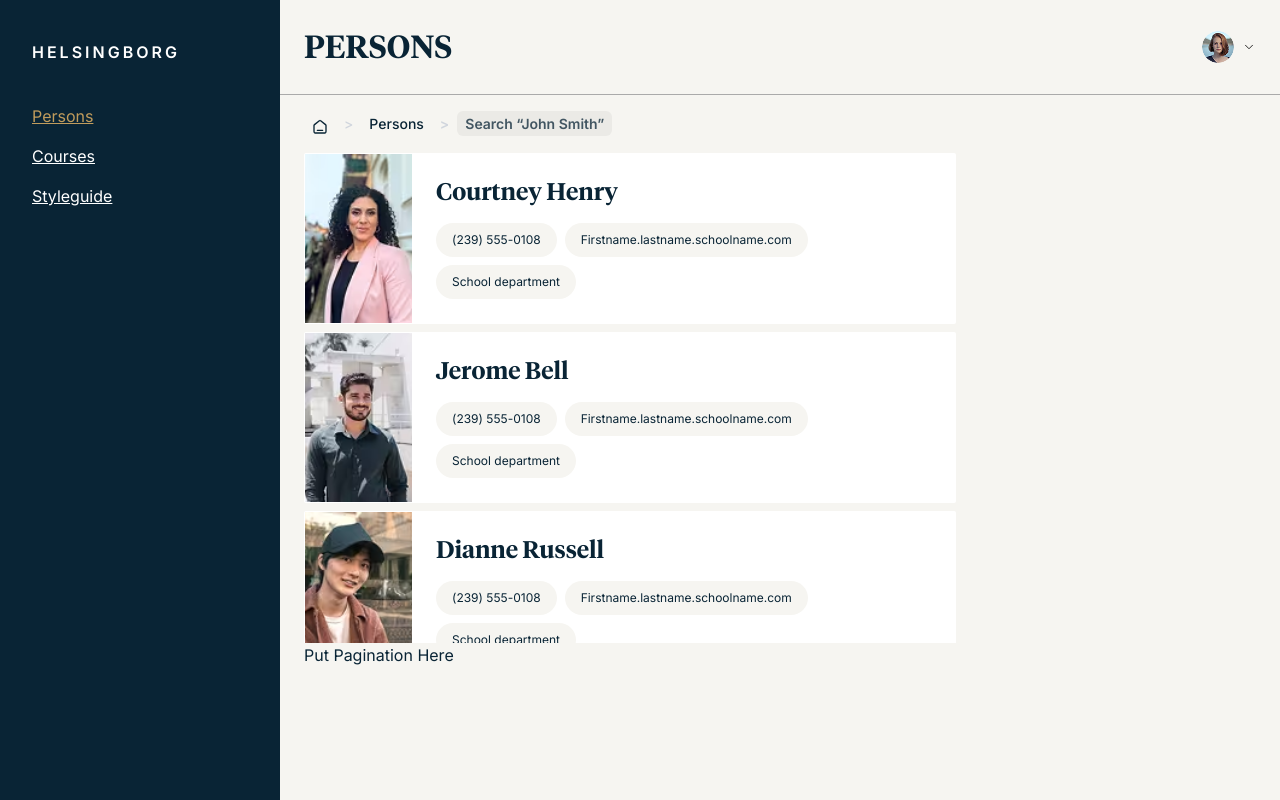
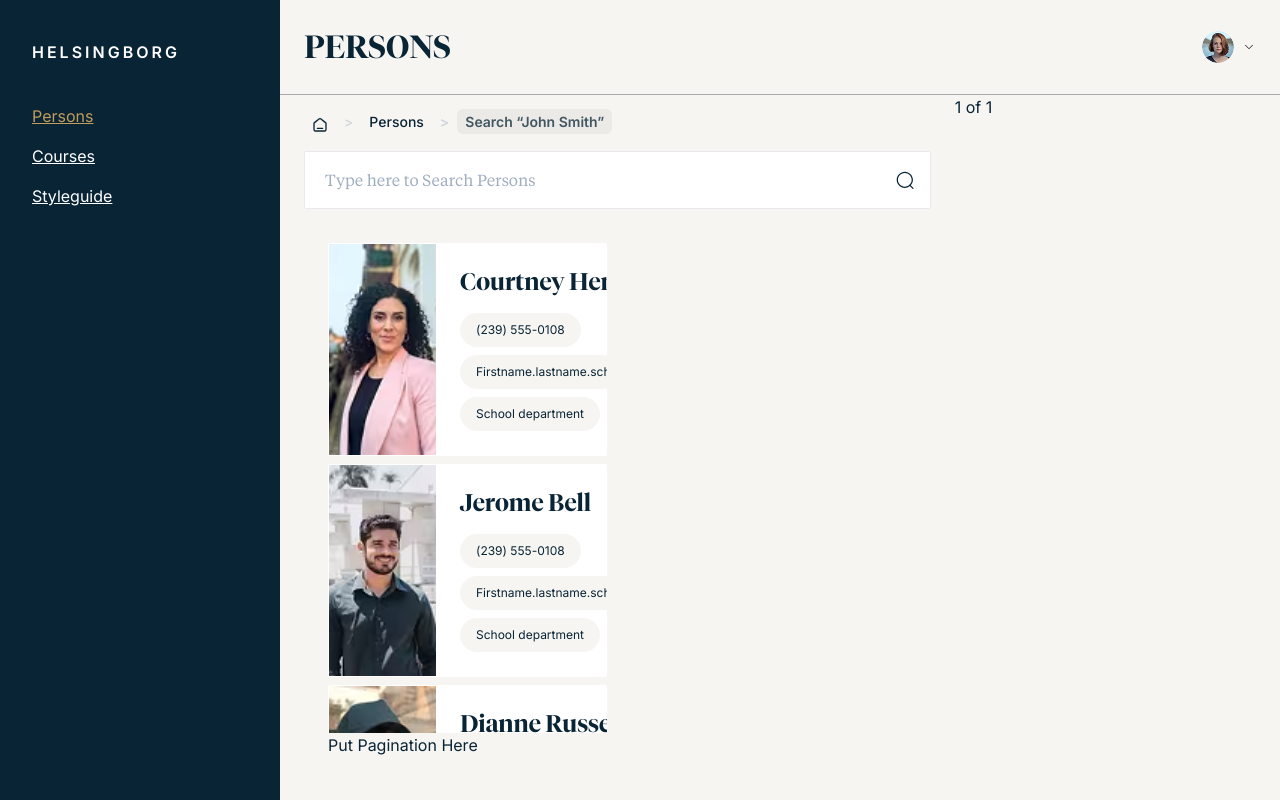
Before and after one commit to dixitSimform/jensen-education, a React (Vite) app: page / in a window 1280 px wide. Built offline with nearby package versions, Linux system fonts and the light colour scheme.

Commit message:
Searchbar

```diff
--- a/src/components/Breadcrumbs.tsx
+++ b/src/components/Breadcrumbs.tsx
@@ -1,20 +1,20 @@
-import { Breadcrumb } from 'react-bootstrap'
-import { Home } from './Icons'
+import { Breadcrumb } from "react-bootstrap";
+import { Home } from "./Icons";
 
 export const Breadcrumbs = () => {
   return (
-    <Breadcrumb className='mb-3'>
-      <Breadcrumb.Item href='#'>
-        <span className='py-1 px-2'>
-          <Home className='fs-6' />
+    <Breadcrumb className="my-3">
+      <Breadcrumb.Item href="#">
+        <span className="py-1 px-2">
+          <Home className="fs-6" />
         </span>
       </Breadcrumb.Item>
-      <Breadcrumb.Item href='https://getbootstrap.com/docs/4.0/components/breadcrumb/'>
-        <span className='py-1 px-2'>Persons</span>
+      <Breadcrumb.Item href="https://getbootstrap.com/docs/4.0/components/breadcrumb/">
+        <span className="py-1 px-2">Persons</span>
       </Breadcrumb.Item>
       <Breadcrumb.Item active>
-        <span className='py-1 px-2'>Search “John Smith”</span>
+        <span className="py-1 px-2">Search “John Smith”</span>
       </Breadcrumb.Item>
     </Breadcrumb>
-  )
-}
+  );
+};
--- /dev/null
+++ b/src/components/Searchbar.tsx
@@ -0,0 +1,20 @@
+import { Button, Form } from "react-bootstrap";
+import { Search } from "../icons/Search";
+
+export const Searchbar = () => {
+  return (
+    <Form>
+      <Form.Group className="mb-3 position-relative">
+        <Form.Control
+          type="text"
+          placeholder="Type here to Search Persons"
+          size="lg"
+          className="pe-5"
+        />
+        <Button bsPrefix="none border-0 position-absolute bg-transparent top-50 end-0 me-2 lh-1 p-2 translate-middle-y">
+          <Search />
+        </Button>
+      </Form.Group>
+    </Form>
+  );
+};
--- /dev/null
+++ b/src/icons/Search.tsx
@@ -0,0 +1,31 @@
+interface ChevronDownProps {
+  width?: string;
+  height?: string;
+  className?: string;
+}
+
+export const Search = ({ width, height, className }: ChevronDownProps) => {
+  return (
+    <svg
+      className={className || ""}
+      width={width || 20}
+      height={height || 20}
+      viewBox="0 0 20 20"
+      fill="none"
+      xmlns="http://www.w3.org/2000/svg"
+    >
+      <path
+        fillRule="evenodd"
+        clipRule="evenodd"
+        d="M9.80541 2.94002C6.01372 2.94002 2.93994 6.01379 2.93994 9.80548C2.93994 13.5972 6.01372 16.6709 9.80541 16.6709C13.5971 16.6709 16.6709 13.5972 16.6709 9.80548C16.6709 6.01379 13.5971 2.94002 9.80541 2.94002ZM1.68994 9.80548C1.68994 5.32344 5.32336 1.69002 9.80541 1.69002C14.2875 1.69002 17.9209 5.32344 17.9209 9.80548C17.9209 14.2875 14.2875 17.9209 9.80541 17.9209C5.32336 17.9209 1.68994 14.2875 1.68994 9.80548Z"
+        fill="#092435"
+      />
+      <path
+        fillRule="evenodd"
+        clipRule="evenodd"
+        d="M14.5727 14.9629C14.8164 14.7185 15.2121 14.718 15.4565 14.9617L18.3932 17.8908C18.6376 18.1346 18.6381 18.5303 18.3944 18.7747C18.1506 19.0191 17.7549 19.0196 17.5105 18.7758L14.5738 15.8468C14.3294 15.603 14.3289 15.2073 14.5727 14.9629Z"
+        fill="#092435"
+      />
+    </svg>
+  );
+};
--- a/src/pages/Persons.tsx
+++ b/src/pages/Persons.tsx
@@ -1,54 +1,66 @@
-import { Breadcrumbs } from '../components/Breadcrumbs'
-import { Header } from '../components/Header'
-import { PersonCard } from '../components/PersonCard'
+import { Col, Row, Stack } from "react-bootstrap";
+import { Breadcrumbs } from "../components/Breadcrumbs";
+import { Header } from "../components/Header";
+import { PersonCard } from "../components/PersonCard";
+import { Searchbar } from "../components/Searchbar";
 
 export const Persons = () => {
   return (
-    <div className='persons'>
-      <Header title='Persons' />
-      <div className='persons__main'>
-        <div className='persons__listing'>
+    <>
+      <Header title="Persons" />
+      <Stack className="px-4">
+        <Row>
+          <Col lg="8">
             <Breadcrumbs />
-          <div className='persons__list'>
+            <Searchbar />
+            <div className="persons">
+              <div className="persons__main">
+                <div className="persons__listing">
+                  <div className="persons__list">
                     <PersonCard
-              image='/images/1.avif'
-              name='Courtney Henry'
-              number='(239) 555-0108'
-              email='Firstname.lastname.schoolname.com'
-              department='School department'
+                      image="/images/1.avif"
+                      name="Courtney Henry"
+                      number="(239) 555-0108"
+                      email="Firstname.lastname.schoolname.com"
+                      department="School department"
                     />
                     <PersonCard
-              image='/images/2.avif'
-              name='Jerome Bell'
-              number='(239) 555-0108'
-              email='Firstname.lastname.schoolname.com'
-              department='School department'
+                      image="/images/2.avif"
+                      name="Jerome Bell"
+                      number="(239) 555-0108"
+                      email="Firstname.lastname.schoolname.com"
+                      department="School department"
                     />
                     <PersonCard
-              image='/images/3.avif'
-              name='Dianne Russell'
-              number='(239) 555-0108'
-              email='Firstname.lastname.schoolname.com'
-              department='School department'
+                      image="/images/3.avif"
+                      name="Dianne Russell"
+                      number="(239) 555-0108"
+                      email="Firstname.lastname.schoolname.com"
+                      department="School department"
                     />
                     <PersonCard
-              image='/images/4.avif'
-              name='Cameron Williamson'
-              number='(239) 555-0108'
-              email='Firstname.lastname.schoolname.com'
-              department='School department'
+                      image="/images/4.avif"
+                      name="Cameron Williamson"
+                      number="(239) 555-0108"
+                      email="Firstname.lastname.schoolname.com"
+                      department="School department"
                     />
                     <PersonCard
-              image='/images/5.avif'
-              name='Wade Warren'
-              number='(239) 555-0108'
-              email='Firstname.lastname.schoolname.com'
-              department='School department'
+                      image="/images/5.avif"
+                      name="Wade Warren"
+                      number="(239) 555-0108"
+                      email="Firstname.lastname.schoolname.com"
+                      department="School department"
                     />
                   </div>
-          <div className='pagination'>Put Pagination Here</div>
+                  <div className="pagination">Put Pagination Here</div>
                 </div>
               </div>
             </div>
-  )
-}
+          </Col>
+          <Col lg="4">1 of 1</Col>
+        </Row>
+      </Stack>
+    </>
+  );
+};
--- a/src/pages/Styleguide.tsx
+++ b/src/pages/Styleguide.tsx
@@ -1,8 +1,18 @@
-import { Button, Dropdown, Stack } from "react-bootstrap";
+import {
+  Button,
+  Dropdown,
+  Stack,
+  ToggleButton,
+  ToggleButtonGroup,
+} from "react-bootstrap";
 import { Header } from "../components/Header";
 import { ChevronDown } from "../icons/ChevronDown";
+import { useState } from "react";
 
 export const Styleguide = () => {
+  const [value, setValue] = useState([]);
+  const handleChange = (val) => setValue(val);
+
   return (
     <>
       <Header title="Styleguide" />
@@ -46,6 +56,39 @@ export const Styleguide = () => {
           </Dropdown.Menu>
         </Dropdown>
         {/* <Pagination>{items}</Pagination> */}
+        <ToggleButtonGroup
+          type="checkbox"
+          value={value}
+          onChange={handleChange}
+        >
+          <ToggleButton
+            id="tbg-btn-1"
+            className="btn-selection"
+            variant="toggle-checkbox"
+            value={1}
+            bsPrefix="btn-check btn-selection"
+          >
+            Option 1
+          </ToggleButton>
+          <ToggleButton
+            id="tbg-btn-2"
+            className="btn-selection"
+            variant="toggle-checkbox"
+            bsPrefix="btn-check btn-selection"
+            value={2}
+          >
+            Option 2
+          </ToggleButton>
+          <ToggleButton
+            id="tbg-btn-3"
+            className="btn-selection"
+            variant="toggle-checkbox"
+            bsPrefix="btn-check btn-selection"
+            value={3}
+          >
+            Option 3
+          </ToggleButton>
+        </ToggleButtonGroup>
       </Stack>
     </>
   );
--- /dev/null
+++ b/src/scss/components/_button.scss
@@ -0,0 +1,9 @@
+//
+// Button
+//
+
+.btn-toggle-checkbox {
+    padding: $btn-padding-y-lg;
+    font-size: $font-size-xs;
+    font-weight: $font-weight-normal;
+}
--- /dev/null
+++ b/src/scss/components/_form-control.scss
@@ -0,0 +1,7 @@
+//
+// Form
+//
+
+.form-control {
+    font-family: $je-font-tiempos-text;
+}
--- a/src/scss/components/_type.scss
+++ b/src/scss/components/_type.scss
@@ -14,5 +14,5 @@ h2,
 .h2,
 h1,
 .h1 {
-    font-family: $je-font-tiempos-headline;
+    font-family: $je-font-tiempos-fine;
 }
--- a/src/scss/config/_fonts.scss
+++ b/src/scss/config/_fonts.scss
@@ -6,6 +6,15 @@
 @import url('https://fonts.googleapis.com/css2?family=Inter:opsz,wght@14..32,400..700&display=swap');
 
 // External Fonts
+@font-face {
+    font-family: 'Tiempos Fine';
+    src: url('../fonts/TiemposFine-Semibold.woff2') format('woff2'),
+        url('../fonts/TiemposFine-Semibold.woff') format('woff');
+    font-weight: 600;
+    font-style: normal;
+    font-display: swap;
+}
+
 @font-face {
     font-family: 'Tiempos Headline';
     src: url('../fonts/TiemposHeadline-Semibold.woff2') format('woff2'),
--- a/src/scss/config/_variables.scss
+++ b/src/scss/config/_variables.scss
@@ -3,9 +3,12 @@ $je-primary: #092435;
 $je-secondary: #c19c5c;
 $je-body-bg: #f6f5f1;
 $je-gray-100: #aaaaaa;
-$je-font-inter: 'Inter', serif;
-$je-font-tiempos-headline: 'Tiempos Headline';
-$je-font-tiempos-text: 'Tiempos Text';
+$je-gray-200: #E9EAEC;
+$je-gray-300: #A0AEC0;
+$je-font-inter: "Inter", serif;
+$je-font-tiempos-fine: "Tiempos Fine";
+$je-font-tiempos-headline: "Tiempos Headline";
+$je-font-tiempos-text: "Tiempos Text";
 $je-font-body: $je-font-inter;
 $je-letter-spacing-3: 3px;
 $je-breadcrumb-active: #ebeae6;
@@ -105,7 +108,11 @@ $prefix: $variable-prefix;
 
 // Fonts, line-height, headings
 $font-family-sans-serif: $je-font-body;
+$font-size-root: null;
 $font-size-base: 1rem;
+$font-size-xs: $font-size-base * .75;
+$font-size-sm: $font-size-base * .875;
+$font-size-lg: $font-size-base * 1.25;
 
 $h1-font-size: $font-size-base * 7;
 $h2-font-size: $font-size-base * 4;
@@ -146,6 +153,16 @@ $border-color: $je-gray-100;
 $border-radius: 0.125rem;
 // scss-docs-end border-radius-variables
 
+$input-border-radius: var(--#{$prefix}border-radius);
+$input-border-radius-sm: var(--#{$prefix}border-radius-sm);
+$input-border-radius-lg: $border-radius;
+$input-font-size-lg: 1rem;
+$input-padding-y-lg: 1rem;
+$input-padding-x-lg: 1.25rem;
+$input-bg: $white;
+$input-border-color: $je-gray-200;
+$input-placeholder-color: $je-gray-300;
+
 // Utilities
 $utilities: ();
 
--- a/src/scss/index.scss
+++ b/src/scss/index.scss
@@ -8,6 +8,8 @@
 @import '../../node_modules/bootstrap/scss/bootstrap.scss';
 
 // Theme components
+@import 'components/button';
+@import 'components/form-control';
 @import 'components/breadcrumbs';
 @import 'components/type';
 @import 'components/navigation';
```
Also changed, not shown: src/icons/Home.tsx (added, +26 -0 lines), src/fonts/TiemposFine-Semibold.woff (added), src/fonts/TiemposFine-Semibold.woff2 (added). Lines whose indentation alone changed are shown as unchanged.
